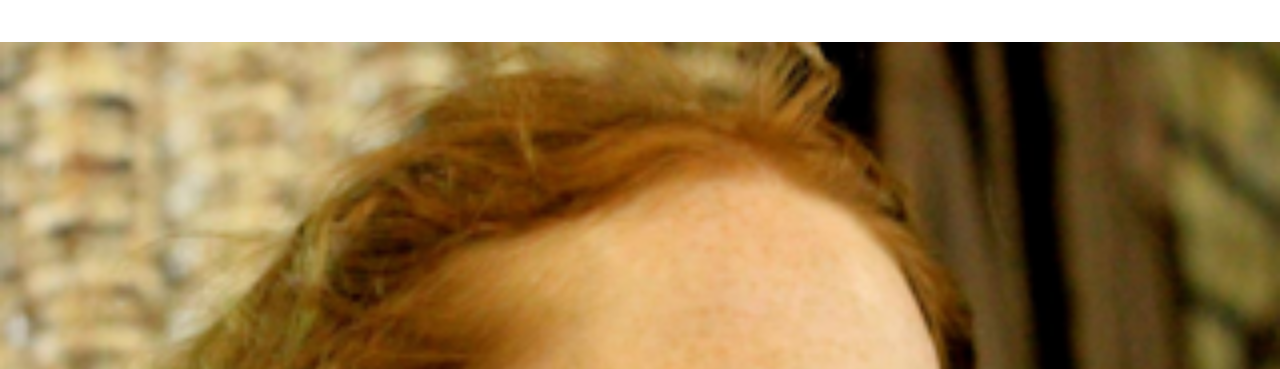
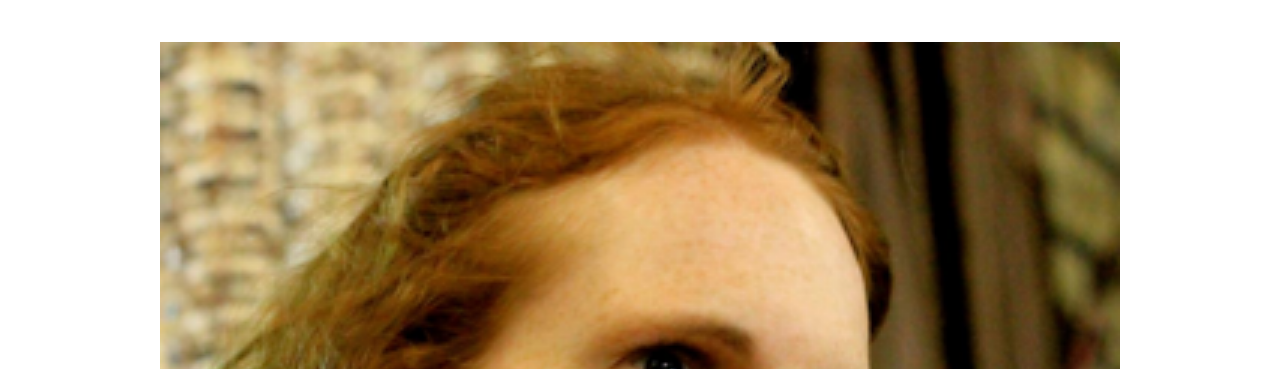
Before and after one commit to potpiedigital/beckybosshart.com, a website: page source/index.html in a window 1280 px wide. Shown: the part 154-523 px from the top of the page. Drawn offline with Linux system fonts and the light colour scheme.

Commit message:
added media query
added media query to this branch. min screen width of 960, everything
centered.

```diff
--- a/source/main.css
+++ b/source/main.css
@@ -146,3 +146,10 @@ h6 {
     font-weight: normal;
     margin: 0;
 }
+
+@media screen and (min-width:960px){
+    body{
+        width: 960px;
+        margin: 0px auto;
+    }
+}
```
